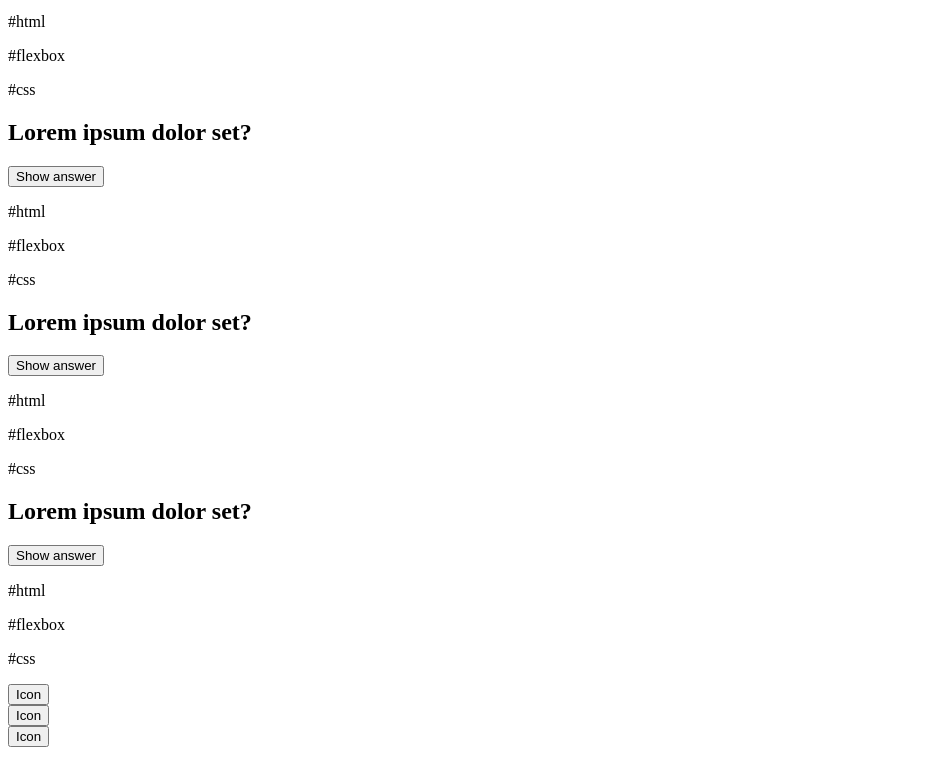
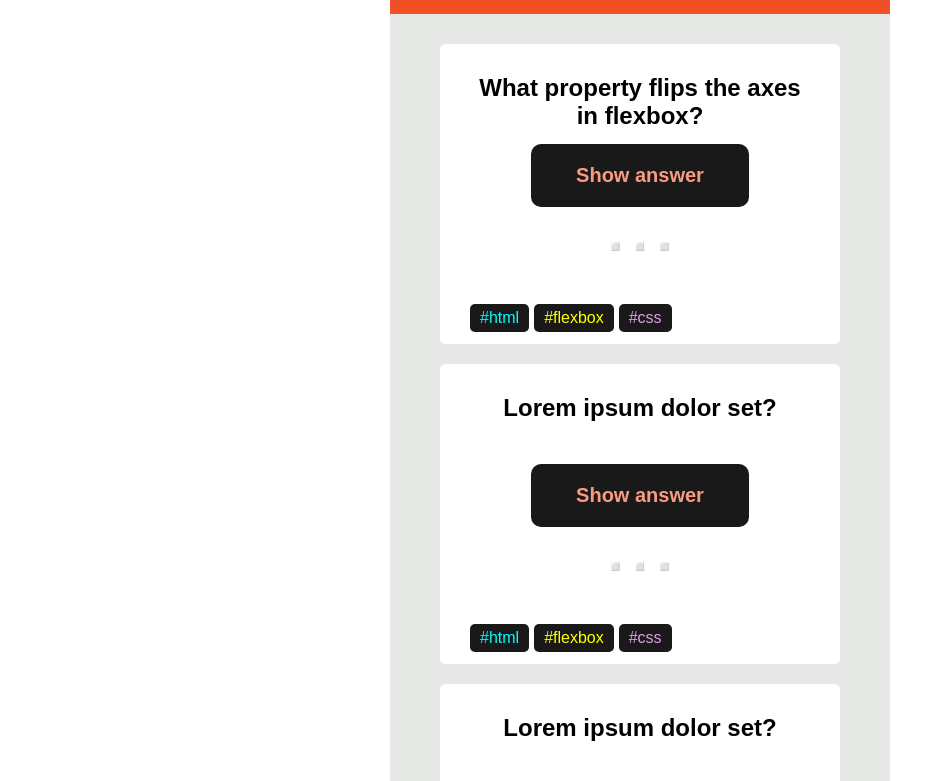
Before and after one commit to MeenaFoerderer/quiz-app, a plain HTML site: page index.html in a window 1280 px wide. Shown: the part 151-932 px from the top of the page, without its empty margins (0-945 px from the left). Before the commit the page ends 906 px from the top, so only its background shows below. Drawn offline with Linux system fonts and the light colour scheme.

Commit message:
add basic style

```diff
--- a/css/style.css
+++ b/css/style.css
@@ -0,0 +1,112 @@
+* {
+  box-sizing: border-box;
+}
+
+body {
+  margin: 0;
+  font-family: Arial, Helvetica, sans-serif;
+}
+
+.container {
+  margin: 20px auto;
+  text-align: center;
+
+  width: 500px;
+  _border: 5px solid black;
+  _border-radius: 20px;
+}
+
+main {
+  background-color: #e6e8e6;
+  padding: 10px 0;
+}
+
+header {
+  background-color: #f15025;
+  color: #fff;
+  border-radius: 20px 20px 0 0;
+}
+
+h1 {
+  margin: 0;
+  padding: 50px 0;
+  text-transform: uppercase;
+  font-size: 40px;
+  text-shadow: 1px 1px #191919;
+}
+
+h2 {
+  height: 50px;
+}
+
+section {
+  width: 400px;
+  height: 300px;
+  margin: 20px auto;
+  padding: 10px 30px;
+  background-color: #fff;
+  border-radius: 5px;
+}
+
+.card {
+  display: flex;
+  flex-direction: column;
+
+  align-items: center;
+  position: relative;
+}
+
+.show-btn {
+  padding: 20px 45px;
+  font-size: 20px;
+  background-color: #191919;
+  border: none;
+  border-radius: 10px;
+  _color: #e6e8e6;
+  color: #fa9b81;
+  font-weight: bold;
+}
+
+.answer {
+  margin-top: 30px;
+}
+
+.show-btn:hover {
+  background-color: #ced0ce;
+  color: #191919;
+  cursor: pointer;
+}
+
+.categories {
+  margin-top: 0;
+  display: flex;
+  align-self: flex-start;
+  position: absolute;
+  top: 250px;
+}
+
+.category-box {
+  margin-top: 0;
+  margin-right: 5px;
+  padding: 5px 10px;
+  background-color: #191919;
+  color: #fff;
+  border-radius: 5px;
+}
+
+.html-box {
+  color: cyan;
+}
+
+.flex-box {
+  color: yellow;
+}
+
+.css-box {
+  color: #dfa0e7;
+}
+
+footer {
+  display: flex;
+  justify-content: space-evenly;
+}
--- a/index.html
+++ b/index.html
@@ -8,6 +8,7 @@
     <title>Document</title>
   </head>
   <body>
+    <div class="container">
       <header>
         <h1>Quiz App</h1>
       </header>
@@ -15,52 +16,60 @@
         <section>
           <div class="card">
             <h2>What property flips the axes in flexbox?</h2>
-          <button>Show answer</button>
-          <div>
-            <p>#html</p>
-            <p>#flexbox</p>
-            <p>#css</p>
+            <button class="show-btn">Show answer</button>
+            <p class="answer">◽️ ◽️ ◽️</p>
+            <div class="categories">
+              <p class="category-box html-box">#html</p>
+              <p class="category-box flex-box">#flexbox</p>
+              <p class="category-box css-box">#css</p>
             </div>
             <div class="bookmark"></div>
           </div>
         </section>
+
         <section>
           <div class="card">
             <h2>Lorem ipsum dolor set?</h2>
-          <button>Show answer</button>
-          <div>
-            <p>#html</p>
-            <p>#flexbox</p>
-            <p>#css</p>
+            <button class="show-btn">Show answer</button>
+            <p class="answer">◽️ ◽️ ◽️</p>
+            <div class="categories">
+              <p class="category-box html-box">#html</p>
+              <p class="category-box flex-box">#flexbox</p>
+              <p class="category-box css-box">#css</p>
             </div>
             <div class="bookmark"></div>
           </div>
         </section>
+
         <section>
           <div class="card">
             <h2>Lorem ipsum dolor set?</h2>
-          <button>Show answer</button>
-          <div>
-            <p>#html</p>
-            <p>#flexbox</p>
-            <p>#css</p>
+            <button class="show-btn">Show answer</button>
+            <p class="answer">◽️ ◽️ ◽️</p>
+            <div class="categories">
+              <p class="category-box html-box">#html</p>
+              <p class="category-box flex-box">#flexbox</p>
+              <p class="category-box css-box">#css</p>
             </div>
             <div class="bookmark"></div>
           </div>
         </section>
+
         <section>
           <div class="card">
             <h2>Lorem ipsum dolor set?</h2>
-          <button>Show answer</button>
-          <div>
-            <p>#html</p>
-            <p>#flexbox</p>
-            <p>#css</p>
+            <button class="show-btn">Show answer</button>
+            <p class="answer">◽️ ◽️ ◽️</p>
+            <div class="categories">
+              <p class="category-box html-box">#html</p>
+              <p class="category-box flex-box">#flexbox</p>
+              <p class="category-box css-box">#css</p>
             </div>
             <div class="bookmark"></div>
           </div>
         </section>
       </main>
+
       <footer>
         <div class="home-link">
           <button class="home-btn">Icon</button>
@@ -72,5 +81,7 @@
           <button class="profile-btn">Icon</button>
         </div>
       </footer>
+    </div>
+    <!--End of container-->
   </body>
 </html>
```
Lines whose indentation alone changed are shown as unchanged.
